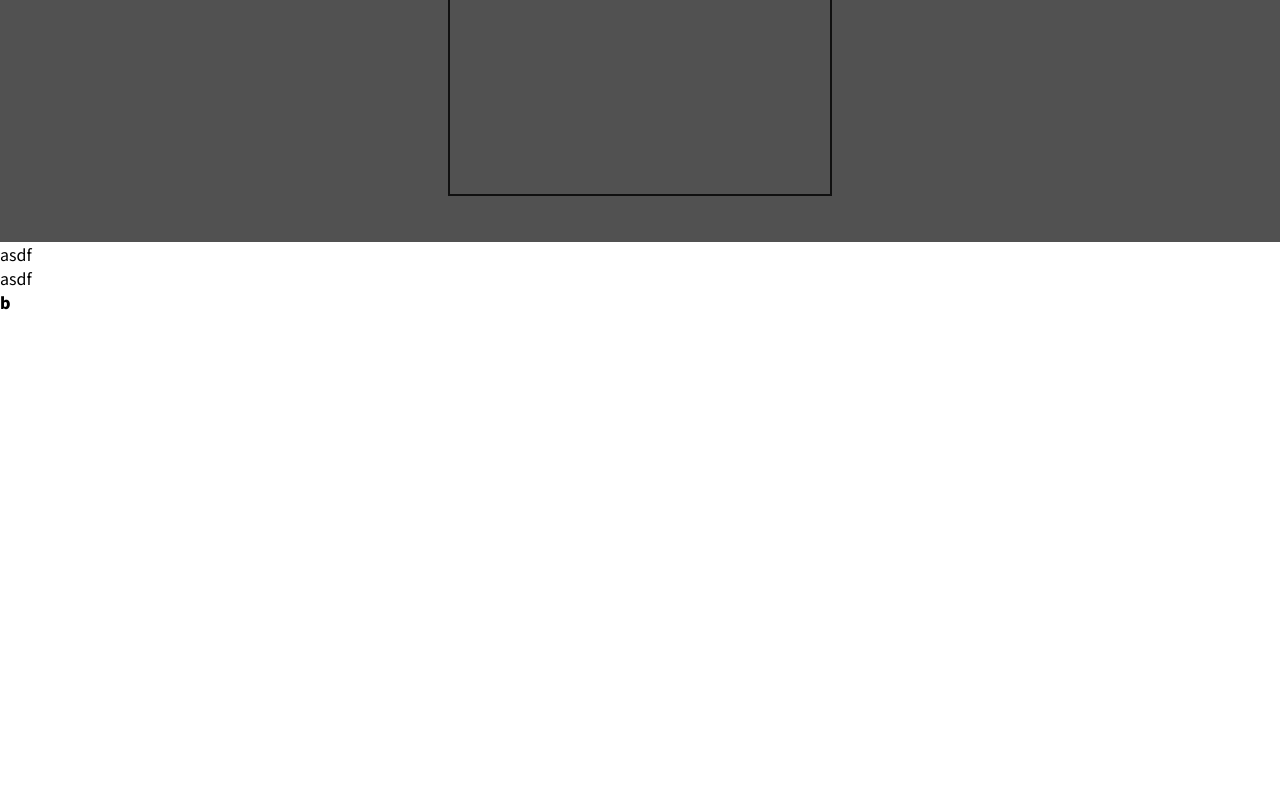
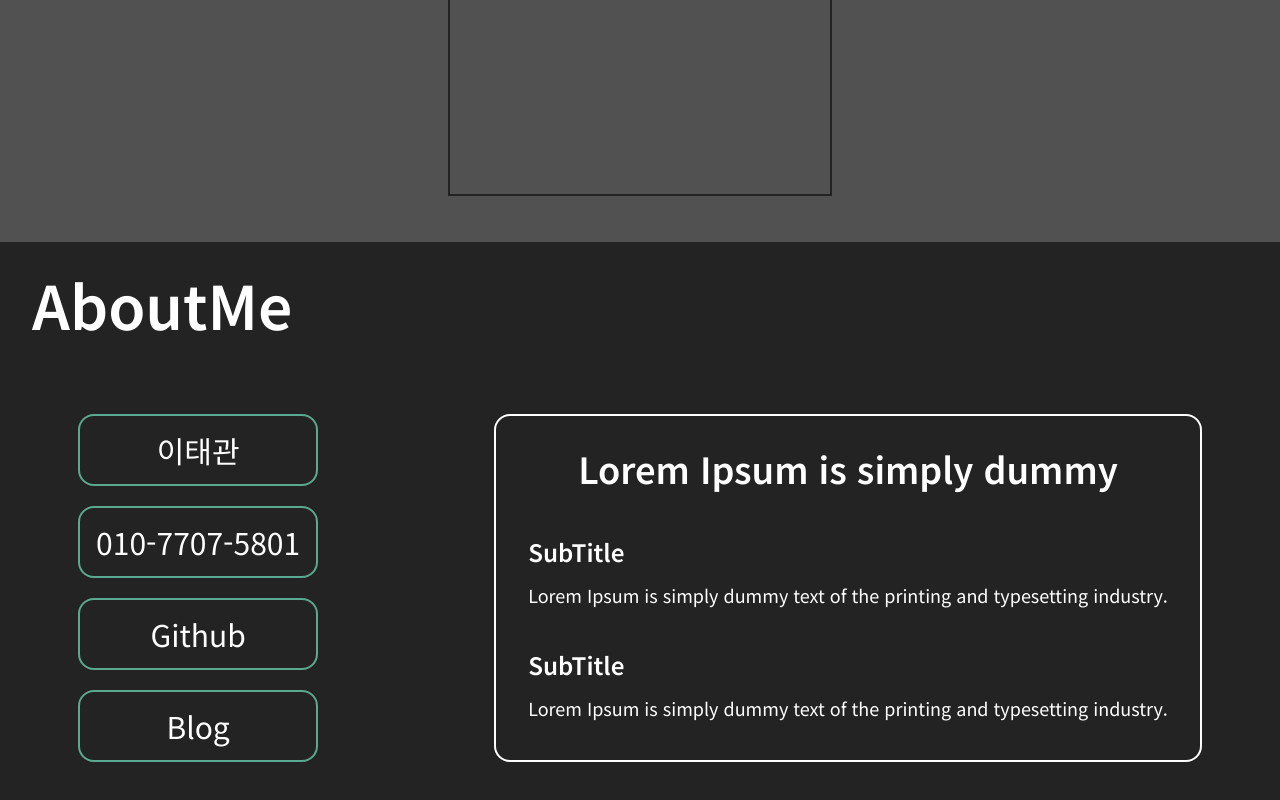
Before and after one commit to cokid1998/portfolio, a Next.js app: page / in a window 1280 px wide. Shown: the part 558-1358 px from the top of the page. Before the commit the page ends 872 px from the top, so only its background shows below. Built offline with nearby package versions, Linux system fonts and the light colour scheme.

Commit message:
feat: Add intro section

```diff
--- /dev/null
+++ b/src/components/AboutMe/index.tsx
@@ -0,0 +1,93 @@
+import tw from "tailwind-styled-components";
+import { Container, Title } from "@/components/StyledComponents/index";
+
+export default function AboutMe() {
+  return (
+    <Container>
+      <Title>AboutMe</Title>
+
+      <ContentWrap>
+        <InfoWrap>
+          <InfoBox>이태관</InfoBox>
+          <InfoBox>010-7707-5801</InfoBox>
+          <InfoBox>
+            <a href="https://github.com/cokid1998">Github</a>
+          </InfoBox>
+          <InfoBox>
+            <a href="https://cokidblog.tistory.com/">Blog</a>
+          </InfoBox>
+        </InfoWrap>
+
+        <MyMindDescBox>
+          <MindTitle>Lorem Ipsum is simply dummy</MindTitle>
+          <MindSubTitle>SubTitle</MindSubTitle>
+          <MindTxt>
+            Lorem Ipsum is simply dummy text of the printing and typesetting
+            industry.
+          </MindTxt>
+
+          <MindSubTitle>SubTitle</MindSubTitle>
+          <MindTxt>
+            Lorem Ipsum is simply dummy text of the printing and typesetting
+            industry.
+          </MindTxt>
+        </MyMindDescBox>
+      </ContentWrap>
+    </Container>
+  );
+}
+
+const ContentWrap = tw.div`
+  flex
+  justify-between
+  gap-44
+  mx-auto
+`;
+
+const InfoWrap = tw.div`
+  flex
+  flex-col
+  gap-5
+  w-fit
+`;
+
+const InfoBox = tw.div`
+  border-2
+  border-borderGreen
+  text-3xl
+  text-white
+  p-4
+  text-center
+  rounded-2xl
+`;
+
+const MyMindDescBox = tw.div`
+  border-2
+  border-white
+  rounded-2xl
+  p-8
+  flex-1
+  last:*:mb-0
+  min-w-fit
+`;
+
+const MindTitle = tw.h3`
+  text-4xl
+  font-semibold
+  pb-[3rem]
+  text-white
+  text-center
+`;
+
+const MindSubTitle = tw.h4`
+  text-2xl
+  font-semibold
+  pb-[0.8rem]
+  text-white
+`;
+
+const MindTxt = tw.p`
+  text-lg
+  mb-10
+  text-white
+`;
--- a/src/components/Section2/section2.tsx
+++ /dev/null
@@ -1,10 +0,0 @@
-import tw from "tailwind-styled-components";
-
-export default function Section2() {
-  return (
-    <>
-      <div>asdf</div>
-      <div>asdf</div>
-    </>
-  );
-}
--- /dev/null
+++ b/src/components/StyledComponents/index.tsx
@@ -0,0 +1,16 @@
+import tw from "tailwind-styled-components";
+
+export const Container = tw.div`
+  min-h-screen
+  p-8
+  bg-blackBg
+  flex
+  flex-col
+  gap-20
+`;
+
+export const Title = tw.h3`
+  text-6xl
+  text-white
+  font-semibold
+`;
--- a/src/pages/index.tsx
+++ b/src/pages/index.tsx
@@ -1,14 +1,11 @@
-import Section1 from "@/components/Section1/section1";
-import Section2 from "@/components/Section2/section2";
-import useIsMobile from "@/hooks/useIsMobile";
+import IntroSection from "@/components/IntroSection";
+import AboutMe from "@/components/AboutMe";
 
 export default function Home() {
-  const a = useIsMobile();
   return (
     <main>
-      <Section1 />
-      <Section2 />
-      <div className="color-black font-black">{a ? "a" : "b"}</div>
+      <IntroSection />
+      <AboutMe />
     </main>
   );
 }
--- a/tailwind.config.ts
+++ b/tailwind.config.ts
@@ -13,9 +13,9 @@ const config: Config = {
       titleGreen: "18C990",
       subtitleGreen: "#19CB91",
       boxBgGreen: "#0a5840",
-      blackBg: "#101010",
+      blackBg: "#232323",
       grayBg: "#515151",
-      white: "FFFFFF",
+      white: "#FFFFFF",
     },
   },
   plugins: [],
```
Also changed, not shown: src/components/IntroSection/index.tsx (renamed from src/components/Section1/section1.tsx).
